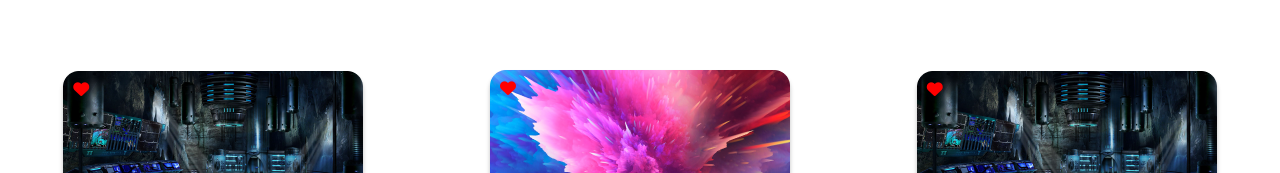
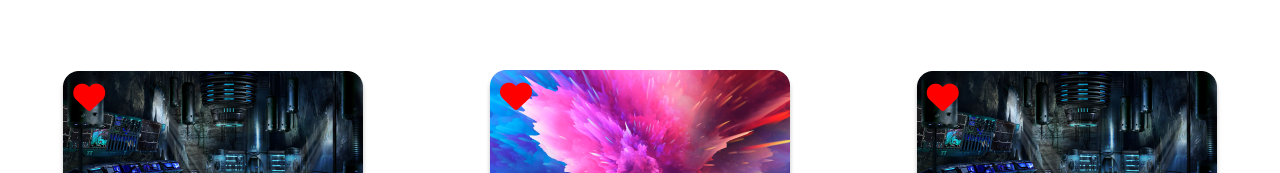
Before and after one commit to Fermichel/FontEnd1, a plain HTML site: page FontEnd1/HeroesRoot/index2.html in a window 1280 px wide. Shown: the part 155-328 px from the top of the page. Drawn offline with Linux system fonts and the light colour scheme.

Commit message:
agrego icono hear

```diff
--- a/FontEnd1/HeroesRoot/index2.html
+++ b/FontEnd1/HeroesRoot/index2.html
@@ -31,7 +31,7 @@
     <main class='container'>
         <!--card Batman-->
         <section class='card'>
-            <i class="fas fa-heart hear"></i>
+            <i class="fas fa-heart fa-2x hear"></i>
             <img src="/img/fondobatman.png" alt="" class="card-header">
             <div class="card-body">
                 <img src='/img/batman.png'alt=''class= 'card-body-img'>
@@ -45,7 +45,7 @@
         </section>
         <!--card quin-->
         <section class='card'>
-            <i class="fas fa-heart hear"></i>
+            <i class="fas fa-heart fa-2x hear"></i>
             <img src="/img/fotoquinn.png" alt="" class="card-header">
             <div class="card-body">
                 <img src='/img/quin.png'alt=''class= 'card-body-img'>
@@ -58,7 +58,7 @@
         </section>
         <!--card quin-->
         <section class='card'>
-            <i class="fas fa-heart hear"></i>
+            <i class="fas fa-heart fa-2x hear"></i>
             <img src="/img/fondobatman.png" alt="" class="card-header">
             <div class="card-body">
                 <img src='/img/batman.png'alt=''class= 'card-body-img'>
```
